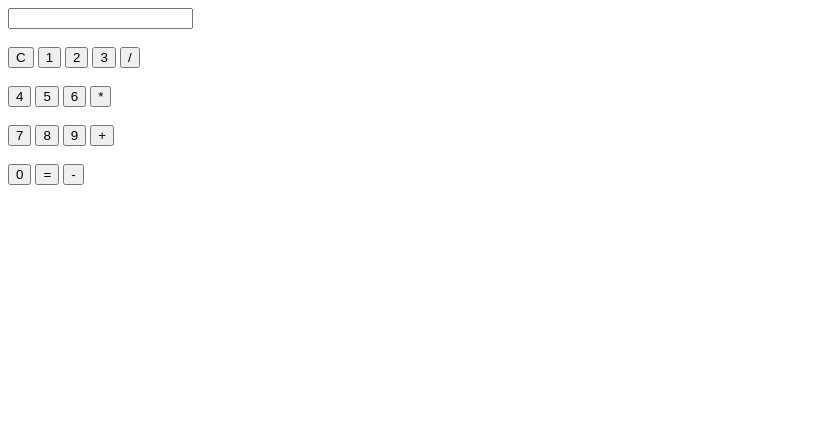
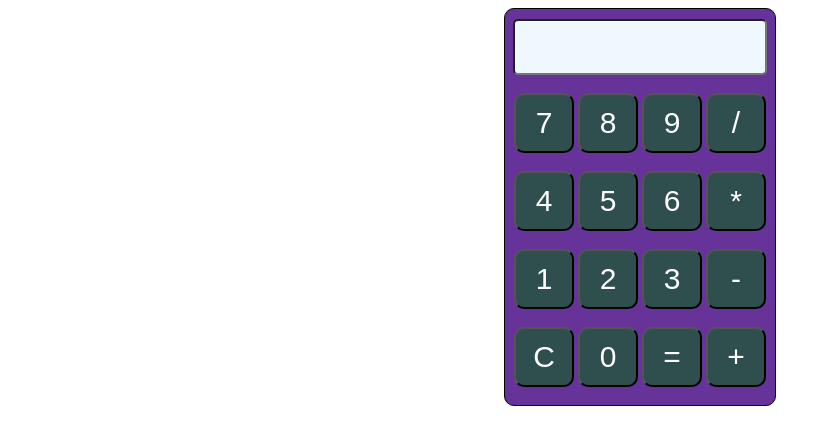
Before and after one commit to Alexis-Trainee/calculadora, a plain HTML site: page index.html in a window 1280 px wide. Shown: the whole page, without its empty margins (0-831 px from the left). Drawn offline with Linux system fonts and the light colour scheme.

Commit message:
delete branch

```diff
--- a/calculadora_2.0/style.css
+++ /dev/null
@@ -1,27 +0,0 @@
-#calculadora{
-    width: 270px;
-    background-color: rebeccapurple;
-    margin: auto;
-    text-align: center;
-    padding-top: 10px;
-    border-radius: 10px;
-    border: solid 1px;
-}
-
-#display {
-    width: 246px;
-    height: 50px;
-    border-radius: 5px;
-    font-size: 30px;
-    background-color: aliceblue;
-}
-
-
-.button {
-    width: 60px;
-    height: 60px;
-    color: white;
-    background-color: darkslategray;
-    font-size: 30px;
-    border-radius: 10px;
-}
--- a/index.html
+++ b/index.html
@@ -2,7 +2,7 @@
 <html>
   <head>
     <title>
-      Calculadora
+      Calculadora 2.0
     </title>
     <meta charset="UTF-8">
     <meta name="viewport" content="width=device-width, initial-scale=1.0">
@@ -11,34 +11,36 @@
   </head>
 
   <body>
-
-    <input type="text" id="display">
-
+    <form action="" name="calc">
+      <div id="calculadora">
+        <input type="text" id="display" name="display">
         <br><br>
 
-    <input type="submit" class="button" value="C" onclick="clear();">
-    <input type="submit" class="button" value="1" onclick="number(1);">
-    <input type="submit" class="button" value="2" onclick="number(2);">
-    <input type="submit" class="button" value="3">
-    <input type="submit" class="button" value="/">
+        <input type="button" value="7" class="button" onclick="button(value)">
+        <input type="button" value="8" class="button" onclick="button(value)">
+        <input type="button" value="9" class="button" onclick="button(value)">
+        <input type="button" value="/" class="button" onclick="button(value)">
         <br><br>
 
-    <input type="submit" class="button" value="4">
-    <input type="submit" class="button" value="5">
-    <input type="submit" class="button" value="6">
-    <input type="submit" class="button" value="*">
+        <input type="button" value="4" class="button" onclick="button(value)">
+        <input type="button" value="5" class="button" onclick="button(value)">
+        <input type="button" value="6" class="button" onclick="button(value)">
+        <input type="button" value="*" class="button" onclick="button(value)">
         <br><br>
 
-    <input type="submit" class="button" value="7">
-    <input type="submit" class="button" value="8">
-    <input type="submit" class="button" value="9">
-    <input type="submit" class="button" value="+">
+        <input type="button" value="1" class="button" onclick="button(value)">
+        <input type="button" value="2" class="button" onclick="button(value)">
+        <input type="button" value="3" class="button" onclick="button(value)">
+        <input type="button" value="-" class="button" onclick="button(value)">
         <br><br>
 
-    <input type="submit" class="button" value="0">
-    <input type="submit" class="button" value="=">
-    <input type="submit" class="button" value="-">
-    <br>
+        <input type="button" value="C" class="button" onclick="reset()">
+        <input type="button" value="0" class="button" onclick="button(value)">
+        <input type="button" value="=" class="button" onclick="calculate()">
+        <input type="button" value="+" class="button" onclick="button(value)">
+        <br><br>
+      </div>
+    </form>
 
     <script type="text/javascript" src="script.js"></script>
   </body>
--- a/script.js
+++ b/script.js
@@ -1,7 +1,15 @@
-function clear(){
-    document.getElementById('display').reset('value');
+let valor;
+let result;
+
+function button(num){
+    valor = document.calc.display.value += num;
 }
 
-function number(value){
-    document.getElementById('display').value += value;
+function reset() {
+    document.calc.display;
 }
+
+function calculate(){
+    result = eval(valor);
+    document.calc.display.value = result;
+}
--- a/style.css
+++ b/style.css
@@ -1,16 +1,27 @@
-/* #display { */
-/*     width: 246px; */
-/*     height: 50px; */
-/*     border-radius: 5px; */
-/*     font-size: 30px; */
-/*     background-color: aliceblue; */
-/* } */
+#calculadora{
+    width: 270px;
+    background-color: rebeccapurple;
+    margin: auto;
+    text-align: center;
+    padding-top: 10px;
+    border-radius: 10px;
+    border: solid 1px;
+}
+
+#display {
+    width: 246px;
+    height: 50px;
+    border-radius: 5px;
+    font-size: 30px;
+    background-color: aliceblue;
+}
 
 
-/* .button { */
-/*     width: 60px; */
-/*     height: 60px; */
-/*     color: white; */
-/*     background-color: darkslategray; */
-/*     font-size: 30px; */
-/* } */
+.button {
+    width: 60px;
+    height: 60px;
+    color: white;
+    background-color: darkslategray;
+    font-size: 30px;
+    border-radius: 10px;
+}
```
Also changed, not shown: calculadora_2.0/index.html (deleted, +0 -47 lines), calculadora_2.0/script.js (deleted, +0 -15 lines), calculadora_2.0/calculadora.ico (deleted). Lines whose indentation alone changed are shown as unchanged.
